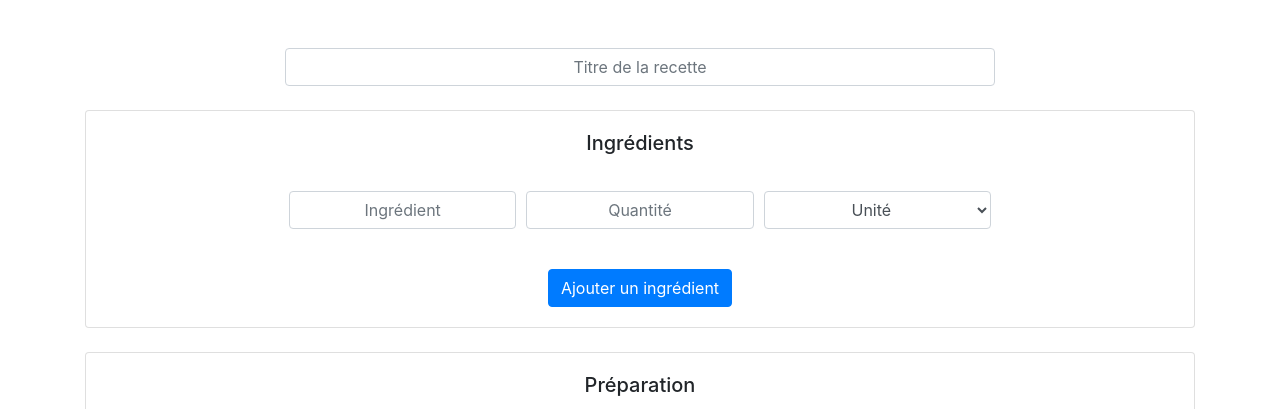
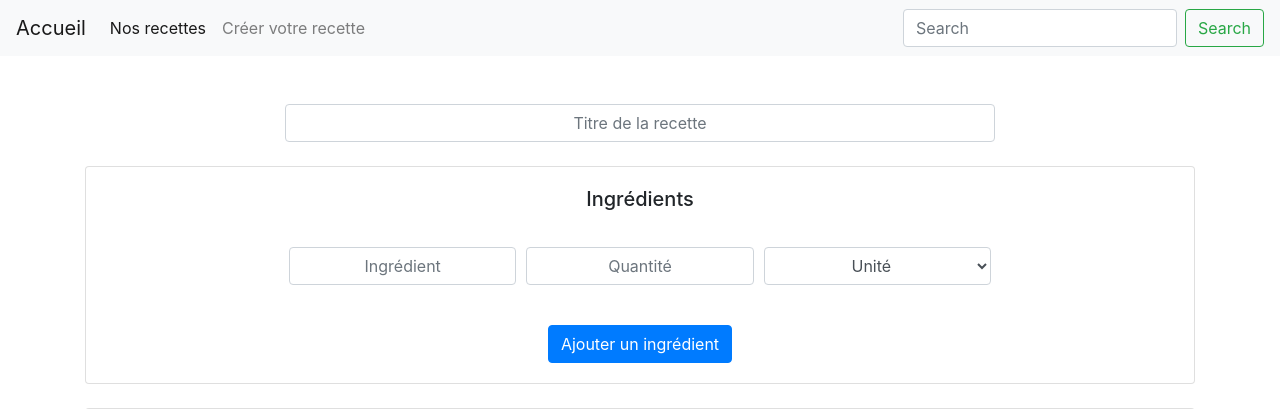
Before and after one commit to RenaudCini/projet-web-3, a PHP site: page /creation_recette/creation_recette_pg.php in a window 1280 px wide. Shown: the top 409 px of the page. Run offline with PHP 8.4, Linux system fonts and the light colour scheme; data that the repository does not hold is empty.

Commit message:
Modification de la navbar et du footer pour pouvoir inclure du js/css perso + inclusion navbar et footer dans creation_recette

```diff
--- a/creation_recette/creation_recette_pg.php
+++ b/creation_recette/creation_recette_pg.php
@@ -1,16 +1,12 @@
-<?php require_once 'creation_recette_sc.php'; ?>
+<?php
 
-<!DOCTYPE html>
-<html lang="fr">
+require_once 'creation_recette_sc.php';
+$titrePage = 'Création de recette';
+$js[] = 'creation_recette.js';
 
-<head>
-    <meta charset="UTF-8">
-    <meta name="viewport" content="width=device-width, initial-scale=1.0">
-    <link rel="stylesheet" href="/asset/lib/bootstrap/bootstrap.min.css">
-    <title>Création recette</title>
-</head>
+require_once '../template/view/nav.php';
+?>
 
-<body>
 
 <div class="container">
 
@@ -144,13 +140,4 @@
 
 </div>
 
-    <footer>
-        <script src="/asset/lib/jquery/jquery.min.js"></script>
-        <script src="/asset/lib/popper/popper.min.js"></script>
-        <script src="/asset/lib/bootstrap/bootstrap.min.js"></script>
-        <script src="/asset/js/creation_recette.js"></script>
-    </footer>
-
-</body>
-
-</html>
+<?php require_once '../template/view/footer.php'; ?>
--- a/template/view/footer.php
+++ b/template/view/footer.php
@@ -1,7 +1,14 @@
 <footer>
-    <script src="../../asset/lib/jquery/jquery.min.js"></script>
-    <script src="../../asset/lib/popper/popper.min.js"></script>
-    <script src="../../asset/lib/bootstrap/bootstrap.min.js"></script>
+    <script src="/asset/lib/jquery/jquery.min.js"></script>
+    <script src="/asset/lib/popper/popper.min.js"></script>
+    <script src="/asset/lib/bootstrap/bootstrap.min.js"></script>
+    <?php
+    if (isset($js)) {
+        foreach ($js as $script) {
+            echo "<script src='/asset/js/$script'></script>";
+        }
+    }
+    ?>
 </footer>
 
 </body>
--- a/template/view/nav.php
+++ b/template/view/nav.php
@@ -4,8 +4,15 @@
 <head>
     <meta charset="UTF-8">
     <meta name="viewport" content="width=device-width, initial-scale=1.0">
-    <link rel="stylesheet" href="../../asset/lib/bootstrap/bootstrap.min.css">
-    <title>Titre de la page</title>
+    <link rel="stylesheet" href="/asset/lib/bootstrap/bootstrap.min.css">
+    <?php
+    if (isset($css)) {
+        foreach ($css as $style) {
+            echo "<link rel='stylesheet' href='/asset/css/$style'>";
+        }
+    }
+    ?>
+    <title><?= $titrePage ?> &bull; Les recettes du développeur</title>
 </head>
 
 <body>
@@ -21,7 +28,7 @@
                     <a class="nav-link" href="/liste_recettes/liste_recettes_pg.php">Nos recettes <span class="sr-only">(current)</span></a>
                 </li>
                 <li class="nav-item">
-                    <a class="nav-link" href="/creation_recette/creation_recette_pg.phpç">Créer votre recette</a>
+                    <a class="nav-link" href="/creation_recette/creation_recette_pg.php">Créer votre recette</a>
                 </li>
 
             </ul>
```
Lines whose indentation alone changed are shown as unchanged.
